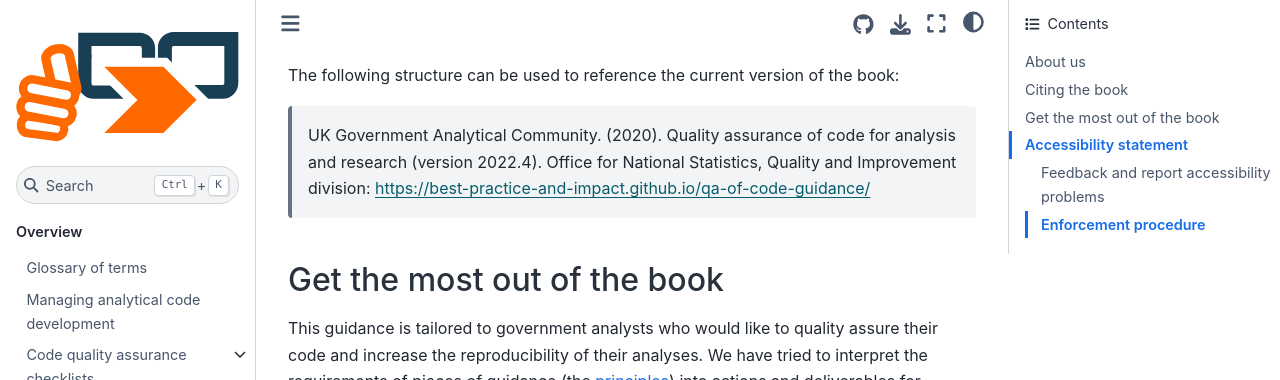
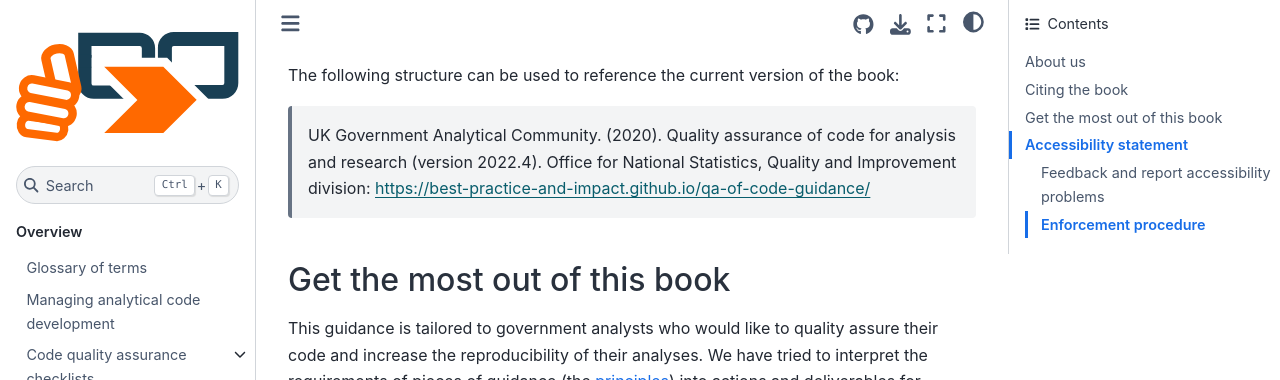
Before and after one commit to best-practice-and-impact/qa-of-code-guidance, a Jupyter Book: the page built from book/intro.md, in a window 1280 px wide and 900 px high, scrolled down 875 px. Shown: the top 380 px of the window. Built offline with Jupyter Book 1.0.4 settings and Sphinx 7.4.7 and the Sphinx Book theme 1.1.4, drawn with Linux system fonts in a browser that asks for light colours.

Commit message:
Update book/intro.md
Co-authored-by: David Foster <31405412+foster999@users.noreply.github.com>

```diff
--- a/book/intro.md
+++ b/book/intro.md
@@ -23,7 +23,7 @@ The following structure can be used to reference the current version of the book
 
 > UK Government Analytical Community. (2020). Quality assurance of code for analysis and research (version 2022.4). Office for National Statistics, Quality and Improvement division: <https://best-practice-and-impact.github.io/qa-of-code-guidance/>
 
-## Get the most out of the book
+## Get the most out of this book
 
 This guidance is tailored to government analysts who would like to quality assure their code and increase the reproducibility of their analyses. We have tried to interpret the requirements of pieces of guidance (the [principles](/principles.md)) into actions and deliverables for analytical programming.
 
```
